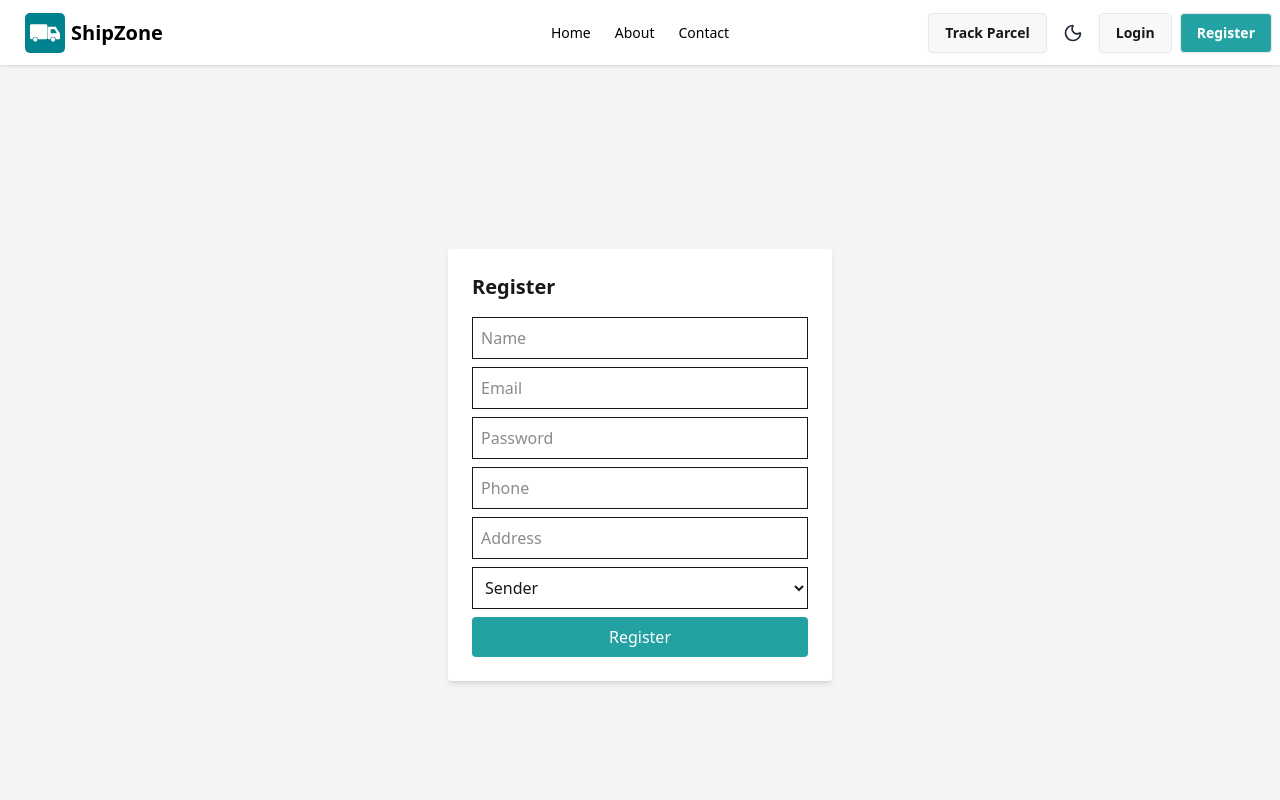
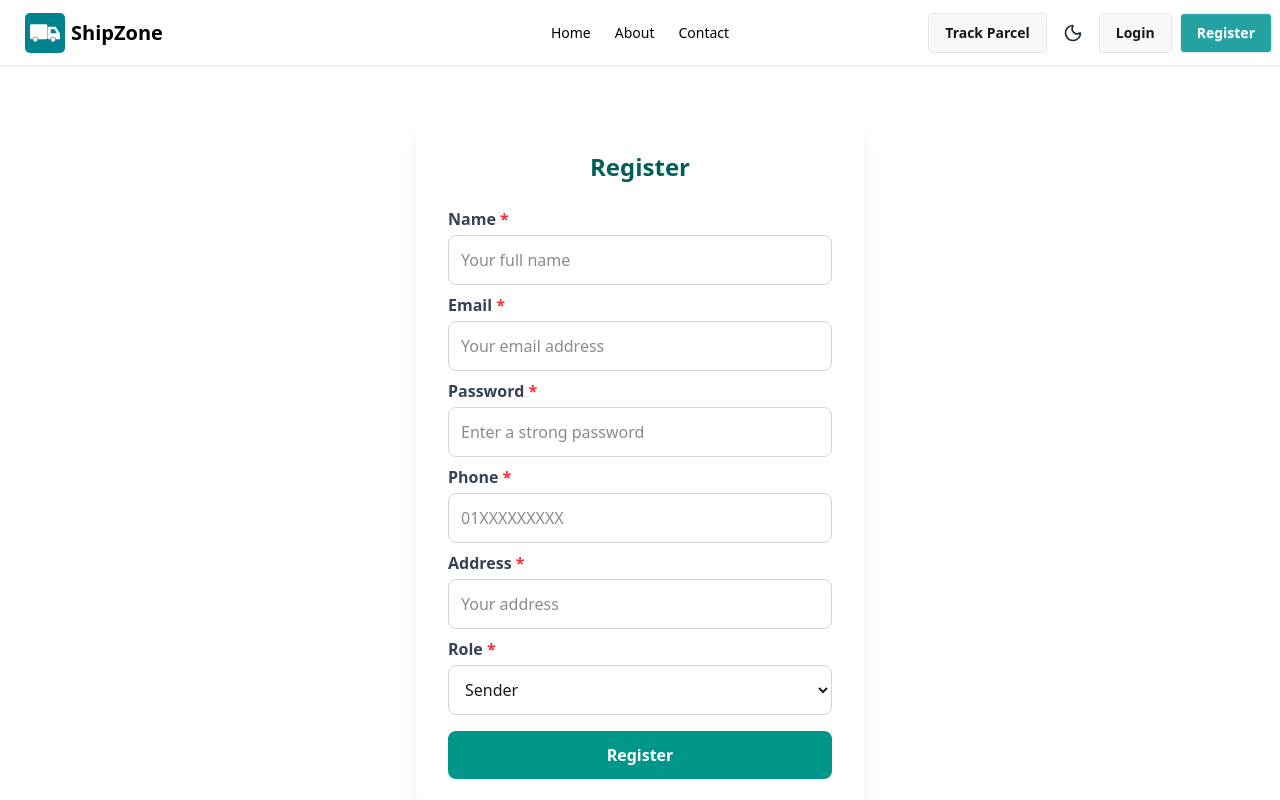
Before and after one commit to mrSHIHAB1/Parcel_Deliver_System_F, a React (Vite) app: page /register in a window 1280 px wide. Shown: the top 800 px of the page. Built offline with nearby package versions, Linux system fonts and the light colour scheme.

Commit message:
login and register UI Updates and form validation

```diff
--- a/src/Pages/auth/Login.tsx
+++ b/src/Pages/auth/Login.tsx
@@ -1,7 +1,6 @@
 import { useState } from "react";
-
+import { toast } from "react-hot-toast";
 import { useDispatch } from "react-redux";
-
 import { Link, useNavigate } from "react-router-dom";
 import { setCredentials } from "../../features/auth/authSlice";
 import { useLoginMutation } from "../../features/auth/authApi";
@@ -18,41 +17,85 @@ export default function Login() {
     try {
       const res: any = await loginMutation({ email, password }).unwrap();
 
-    dispatch(setCredentials({
+      dispatch(
+        setCredentials({
           token: res.data.accessToken,
           refreshToken: res.data.refreshToken,
           role: res.data.user.role,
           user: res.data.user,
-    }));
-
+        })
+      );
 
       const userRole = res.data.user.role;
-    console.log(userRole)
+      toast.success("Login successful!", { duration: 2000 });
+
       if (userRole === "SENDER") navigate("/sender");
       else if (userRole === "RECIVER") navigate("/receiver");
       else if (userRole === "ADMIN") navigate("/admin");
-
-  } catch (err) {
-    alert("Login failed");
+    } catch (err: any) {
+      toast.error("Failed: " + err.data?.message || "Login failed");
       console.error(err);
     }
   };
 
   return (
-    <div className="flex justify-center items-center h-screen bg-gray-100 dark:bg-[#13161b] ">
-      <form onSubmit={handleLogin} className="bg-white p-6 rounded shadow-md w-96">
-        <h2 className="text-xl font-bold mb-4">Login</h2>
-        <input type="email" value={email} onChange={(e) => setEmail(e.target.value)}
-          placeholder="Email" className="border w-full p-2 mb-2"/>
-        <input type="password" value={password} onChange={(e) => setPassword(e.target.value)}
-          placeholder="Password" className="border w-full p-2 mb-2"/>
-        <button className="bg-[#039396de] text-white w-full py-2 rounded dark:bg-black px-4  dark:text-white">Login</button>
-        <p className="text-center">or</p>
-        <div className="text-center">
-            <Link to={"/register"}><button className="btn w-full">Register</button></Link>
-        </div>
+    <div className="flex justify-center items-center min-h-screen  p-4">
+      <form
+        onSubmit={handleLogin}
+        className="bg-white dark:bg-gray-800 p-8 rounded-2xl shadow-xl w-full max-w-md"
+      >
+        <h2 className="text-3xl font-bold mb-6 text-center text-teal-700 dark:text-teal-300">
+          Welcome Back
+        </h2>
+
+
+        <label className="block mb-1 font-semibold text-gray-700 dark:text-gray-200">
+          Email <span className="text-red-500">*</span>
+        </label>
+        <input
+          type="email"
+          value={email}
+          onChange={(e) => setEmail(e.target.value)}
+          placeholder="Your email"
+          className="border border-gray-300 dark:border-gray-600 w-full p-3 rounded-lg mb-4 focus:outline-none focus:ring-2 focus:ring-teal-400 dark:bg-gray-700 dark:text-white"
+        />
+
+
+        <label className="block mb-1 font-semibold text-gray-700 dark:text-gray-200">
+          Password <span className="text-red-500">*</span>
+        </label>
+        <input
+          type="password"
+          value={password}
+          onChange={(e) => setPassword(e.target.value)}
+          placeholder="Your password"
+          className="border border-gray-300 dark:border-gray-600 w-full p-3 rounded-lg mb-4 focus:outline-none focus:ring-2 focus:ring-teal-400 dark:bg-gray-700 dark:text-white"
+        />
+
+
+        <button
+          type="submit"
+          className="bg-teal-600 hover:bg-teal-700 text-white w-full py-3 rounded-lg font-semibold transition-colors mb-4"
+        >
+          Login
+        </button>
+
+        <p className="text-center text-gray-500 dark:text-gray-300 mb-4">or</p>
+
+
+        <Link to="/register">
+          <button className="border border-teal-600 hover:bg-teal-100 dark:hover:bg-gray-700 w-full py-3 rounded-lg font-semibold transition-colors text-teal-600 dark:text-teal-300">
+            Register
+          </button>
+        </Link>
+
+        <p className="text-center text-gray-500 dark:text-gray-400 mt-4 text-sm">
+          Forgot your password?{" "}
+          <Link to="/forgot-password" className="text-teal-600 dark:text-teal-300 hover:underline">
+            Reset here
+          </Link>
+        </p>
       </form>
-
     </div>
   );
 }
--- a/src/Pages/auth/Register.tsx
+++ b/src/Pages/auth/Register.tsx
@@ -1,6 +1,7 @@
 import { useState } from "react";
 import { useRegisterMutation } from "../../features/auth/authApi";
 import { useNavigate } from "react-router-dom";
+import toast from "react-hot-toast";
 
 export default function Register() {
   const [name, setName] = useState("");
@@ -9,34 +10,143 @@ export default function Register() {
   const [phone, setPhone] = useState("");
   const [address, setAddress] = useState("");
   const [role, setRole] = useState("SENDER");
+
+  const [errors, setErrors] = useState<Record<string, string>>({});
   const [registerMutation] = useRegisterMutation();
   const navigate = useNavigate();
 
+
+  const validate = () => {
+    const newErrors: Record<string, string> = {};
+
+    if (!name.trim()) newErrors.name = "Name is required";
+    else if (name.length < 2) newErrors.name = "Name must be at least 2 characters";
+    else if (name.length > 50) newErrors.name = "Name cannot exceed 50 characters";
+
+    if (!email.trim()) newErrors.email = "Email is required";
+    else if (!/^[\w-\.]+@([\w-]+\.)+[\w-]{2,4}$/.test(email))
+      newErrors.email = "Invalid email format";
+
+    if (!password) newErrors.password = "Password is required";
+    else {
+      if (password.length < 8) newErrors.password = "Password must be at least 8 characters";
+      if (!/[A-Z]/.test(password)) newErrors.password = "Password must contain 1 uppercase letter";
+      if (!/\d/.test(password)) newErrors.password = "Password must contain 1 number";
+      if (!/[!@#$%^&*]/.test(password)) newErrors.password = "Password must contain 1 special character";
+    }
+
+    if (!phone.trim()) newErrors.phone = "Phone is required";
+    else if (!/^01[3-9]\d{8}$/.test(phone)) newErrors.phone = "Phone must be a valid BD number";
+
+    if (!address.trim()) newErrors.address = "Address is required";
+    else if (address.length > 200) newErrors.address = "Address cannot exceed 200 characters";
+
+    setErrors(newErrors);
+    return Object.keys(newErrors).length === 0;
+  };
+
+
   const handleRegister = async (e: React.FormEvent) => {
     e.preventDefault();
+    if (!validate()) return;
+
     try {
-      console.log(name,email,password,phone,address,role)
-      await registerMutation({ name,email,password,phone,address,  role }).unwrap();
+      await registerMutation({ name, email, password, phone, address, role }).unwrap();
+      toast.success("Registration successful!");
       navigate("/login");
-    } catch {
-      alert("Registration failed");
+    } catch (e: any) {
+      toast.error(e.data?.message || "Registration failed!");
     }
   };
 
   return (
-    <div className="flex justify-center items-center h-screen bg-gray-100">
-      <form onSubmit={handleRegister} className="bg-white p-6 rounded shadow-md w-96">
-        <h2 className="text-xl font-bold mb-4">Register</h2>
-        <input placeholder="Name" value={name} onChange={e => setName(e.target.value)} className="border w-full p-2 mb-2"/>
-        <input placeholder="Email" value={email} onChange={e => setEmail(e.target.value)} className="border w-full p-2 mb-2"/>
-        <input placeholder="Password" value={password} onChange={e => setPassword(e.target.value)} className="border w-full p-2 mb-2"/>
-        <input placeholder="Phone" value={phone} onChange={e => setPhone(e.target.value)} className="border w-full p-2 mb-2"/>
-        <input placeholder="Address" value={address} onChange={e => setAddress(e.target.value)} className="border w-full p-2 mb-2"/>
-        <select value={role} onChange={e => setRole(e.target.value)} className="border w-full p-2 mb-2">
+    <div className="flex justify-center items-center min-h-screen  p-4">
+      <form
+        onSubmit={handleRegister}
+        className="bg-white p-8 rounded-2xl shadow-lg w-full max-w-md"
+      >
+        <h2 className="text-2xl font-bold mb-6 text-center text-teal-800">Register</h2>
+
+
+        <label className="block mb-1 font-semibold text-gray-700">
+          Name <span className="text-red-500">*</span>
+        </label>
+        <input
+          placeholder="Your full name"
+          value={name}
+          onChange={(e) => setName(e.target.value)}
+          className="border border-gray-300 w-full p-3 rounded-lg mb-2 focus:outline-none focus:ring-2 focus:ring-teal-400"
+        />
+        {errors.name && <p className="text-red-500 text-sm mb-2">{errors.name}</p>}
+
+
+        <label className="block mb-1 font-semibold text-gray-700">
+          Email <span className="text-red-500">*</span>
+        </label>
+        <input
+          placeholder="Your email address"
+          value={email}
+          onChange={(e) => setEmail(e.target.value)}
+          className="border border-gray-300 w-full p-3 rounded-lg mb-2 focus:outline-none focus:ring-2 focus:ring-teal-400"
+        />
+        {errors.email && <p className="text-red-500 text-sm mb-2">{errors.email}</p>}
+
+
+        <label className="block mb-1 font-semibold text-gray-700">
+          Password <span className="text-red-500">*</span>
+        </label>
+        <input
+          type="password"
+          placeholder="Enter a strong password"
+          value={password}
+          onChange={(e) => setPassword(e.target.value)}
+          className="border border-gray-300 w-full p-3 rounded-lg mb-2 focus:outline-none focus:ring-2 focus:ring-teal-400"
+        />
+        {errors.password && <p className="text-red-500 text-sm mb-2">{errors.password}</p>}
+
+
+        <label className="block mb-1 font-semibold text-gray-700">
+          Phone <span className="text-red-500">*</span>
+        </label>
+        <input
+          placeholder="01XXXXXXXXX"
+          value={phone}
+          onChange={(e) => setPhone(e.target.value)}
+          className="border border-gray-300 w-full p-3 rounded-lg mb-2 focus:outline-none focus:ring-2 focus:ring-teal-400"
+        />
+        {errors.phone && <p className="text-red-500 text-sm mb-2">{errors.phone}</p>}
+
+
+        <label className="block mb-1 font-semibold text-gray-700">
+          Address <span className="text-red-500">*</span>
+        </label>
+        <input
+          placeholder="Your address"
+          value={address}
+          onChange={(e) => setAddress(e.target.value)}
+          className="border border-gray-300 w-full p-3 rounded-lg mb-2 focus:outline-none focus:ring-2 focus:ring-teal-400"
+        />
+        {errors.address && <p className="text-red-500 text-sm mb-2">{errors.address}</p>}
+
+
+        <label className="block mb-1 font-semibold text-gray-700">
+          Role <span className="text-red-500">*</span>
+        </label>
+        <select
+          value={role}
+          onChange={(e) => setRole(e.target.value)}
+          className="border border-gray-300 w-full p-3 rounded-lg mb-4 focus:outline-none focus:ring-2 focus:ring-teal-400"
+        >
           <option value="SENDER">Sender</option>
           <option value="RECIVER">Receiver</option>
         </select>
-        <button className="bg-[#039396de] text-white w-full py-2 rounded">Register</button>
+
+        <button
+          type="submit"
+          className="bg-teal-600 text-white w-full py-3 rounded-lg font-semibold hover:bg-teal-700 transition-colors"
+        >
+          Register
+        </button>
       </form>
     </div>
   );
--- a/src/main.tsx
+++ b/src/main.tsx
@@ -7,10 +7,12 @@ import {
 import { router } from './routes/routes';
 import { Provider } from "react-redux";
 import { store } from "./app/store";
+import { Toaster } from "react-hot-toast";
 
 
 ReactDOM.createRoot(document.getElementById("root")!).render(
   <React.StrictMode>
+    <Toaster />
    <Provider store={store}>
     <RouterProvider router={router} />
     </Provider>
```
Lines whose indentation alone changed are shown as unchanged.
